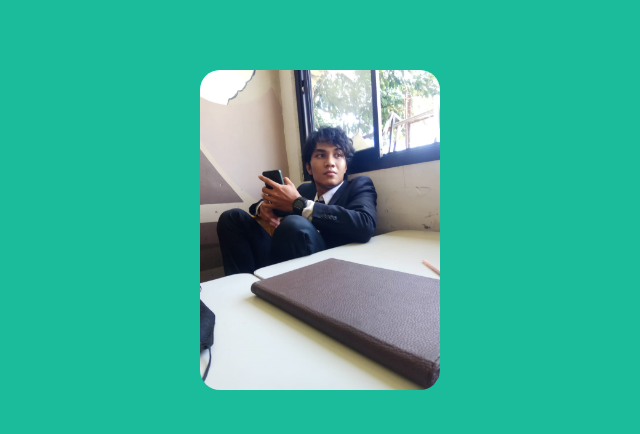
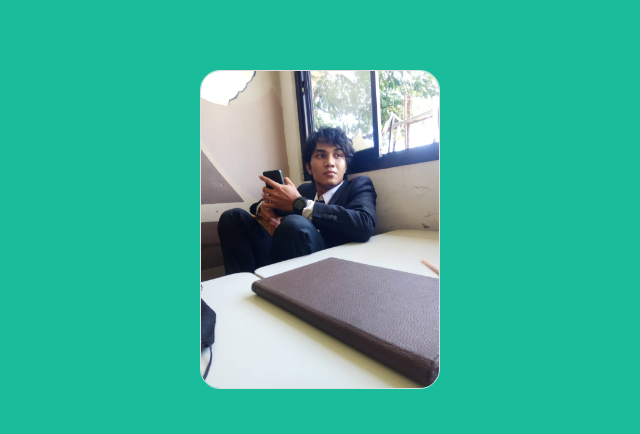
Before and after one commit to leonardi-sidabutar/leonardi-sidabutar.github.io, a plain HTML site: page index.html in a window 1280 px wide. Shown: the part 130-564 px from the top of the page, 320-960 px from the left. Drawn offline with nearby package versions, Linux system fonts and the light colour scheme.

Commit message:
Update index.html

```diff
--- a/index.html
+++ b/index.html
@@ -38,7 +38,7 @@
         <header class="masthead bg-primary text-white text-center">
             <div class="container d-flex align-items-center flex-column">
                 <!-- Masthead Avatar Image-->
-                <img class="masthead-avatar mb-5" src="assets/img/LS-(PNG)-lol.png" style="border-radius:20px" alt="" />
+                <img class="masthead-avatar mb-5" src="assets/img/LS-(PNG)-lol.png" style="border-radius:20px;border:1px solid #ddd" alt="" />
                 <!-- Masthead Heading-->
                 <h1 class="masthead-heading text-uppercase mb-0">Leonardi Sidabutar</h1>
                 <!-- Icon Divider-->
```
